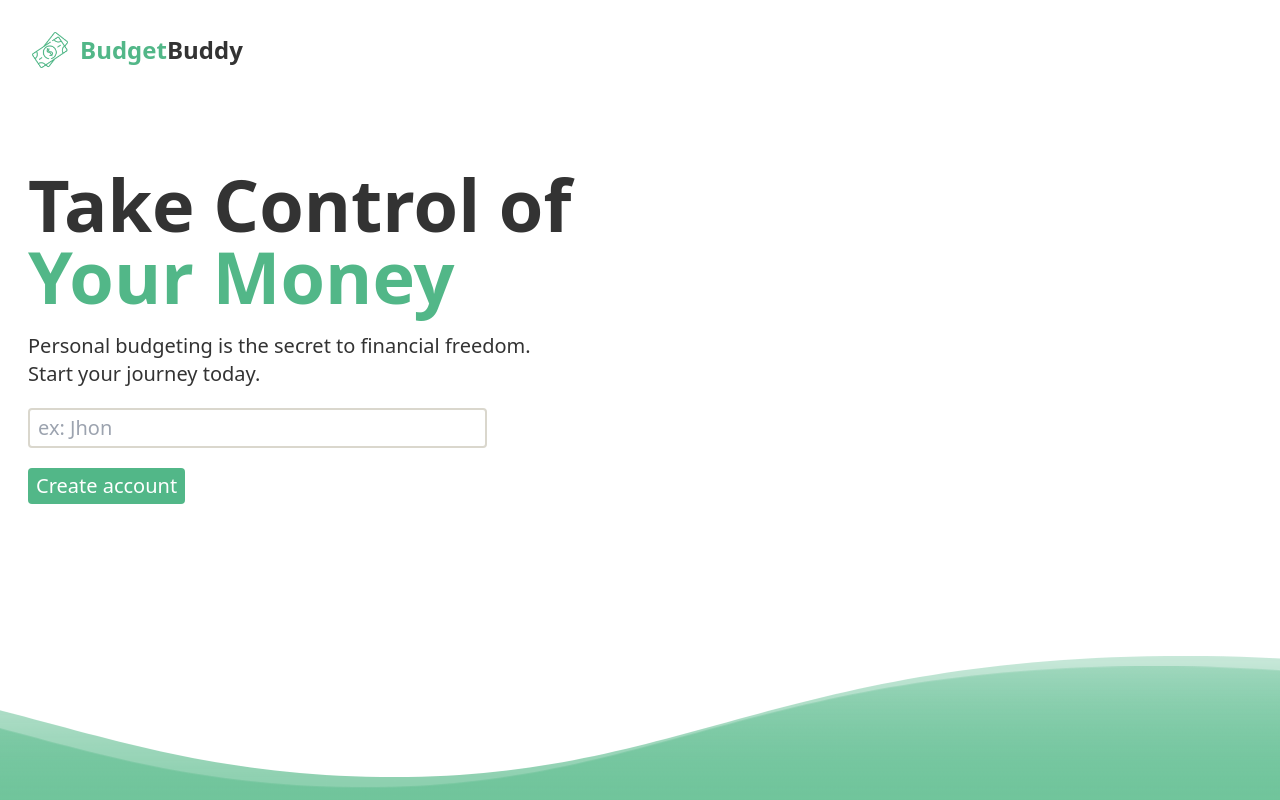
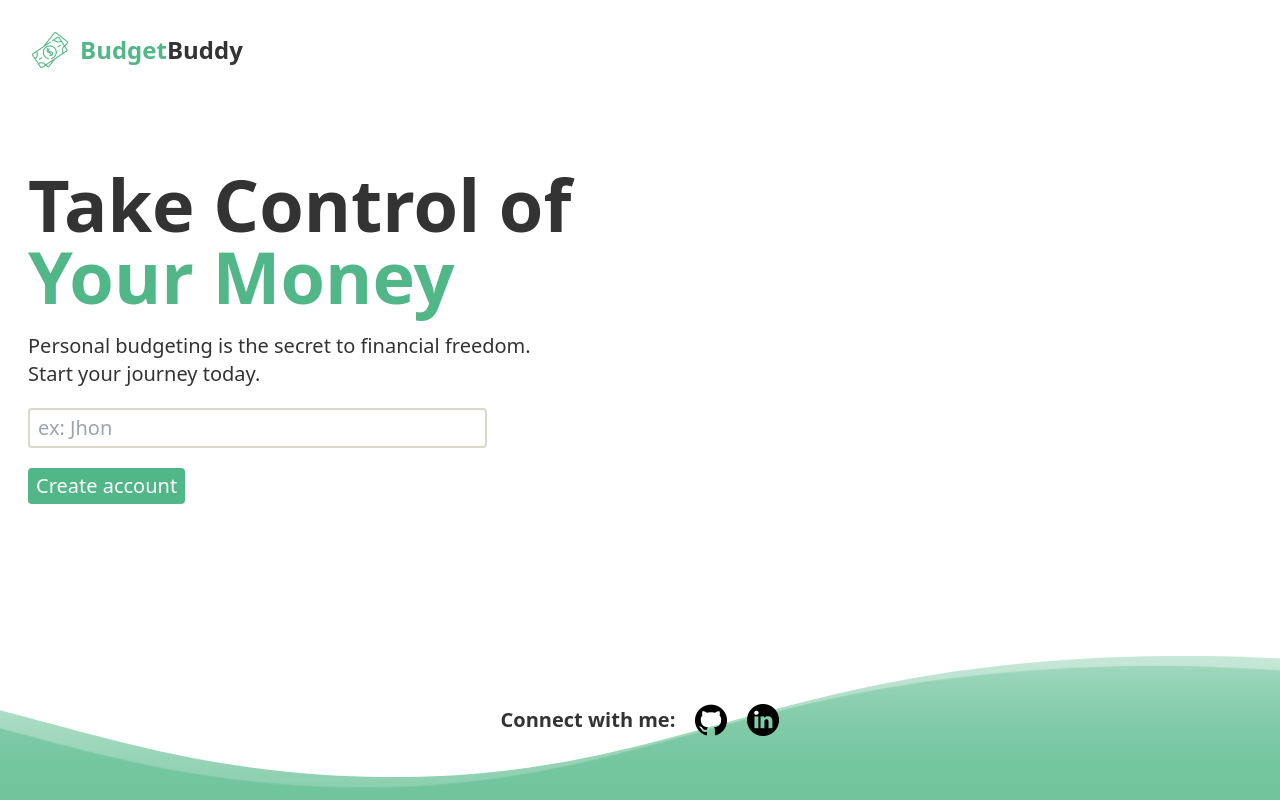
Before and after one commit to Khusro-S/BudgetBuddy, a React (Vite) app: page / in a window 1280 px wide. Built offline with nearby package versions, Linux system fonts and the light colour scheme.

Commit message:
Update: Footer

```diff
--- a/src/components/Footer.jsx
+++ b/src/components/Footer.jsx
@@ -1,10 +1,22 @@
-import wave from "../assets/wave.svg";
+// import wave from "../assets/wave.svg";
+import { Link } from "react-router-dom";
+import github from "../assets/github.png";
+import linkedin from "../assets/linkedin.png";
 
 export default function Footer() {
   return (
-    <div className="w-full relative h-36 overflow-hidden">
-      <div className="bg-[url('../src/assets/wave.svg')] bg-repeat-x absolute bottom-0 w-[6400px] h-36 animate-wave transfrom translate-x-0 translate-y-0" />
-      <div className="bg-[url('../src/assets/wave.svg')] bg-repeat-x absolute -bottom-4 w-[6400px] h-36 transfrom translate-x-0 translate-y-0 opacity-100  animate-swell" />
+    <div className="w-full relative h-40 overflow-hidden">
+      <div className="z-20 flex gap-5 w-full justify-center items-center h-full absolute">
+        <h4>Connect with me:</h4>
+        <Link to="https://github.com/Khusro-S" target="_blank">
+          <img src={github} alt="Link to github profile" className="w-8" />
+        </Link>
+        <Link to="https://www.linkedin.com/in/khusro-sakhi/" target="_blank">
+          <img src={linkedin} alt="Link to linkedin profile" className="w-8" />
+        </Link>
+      </div>
+      <div className="bg-[url('../src/assets/wave.svg')] bg-repeat-x absolute bottom-0 w-[6400px] h-36 animate-wave transfrom translate-x-0 translate-y-0 z-0" />
+      <div className="bg-[url('../src/assets/wave.svg')] bg-repeat-x absolute -bottom-4 w-[6400px] h-36 transfrom translate-x-0 translate-y-0 opacity-100  animate-swell z-0" />
     </div>
     // <>
     //   <img src={wave} alt="" className=" w-full" />
```
Also changed, not shown: src/assets/github.png (added), src/assets/linkedin.png (added).
